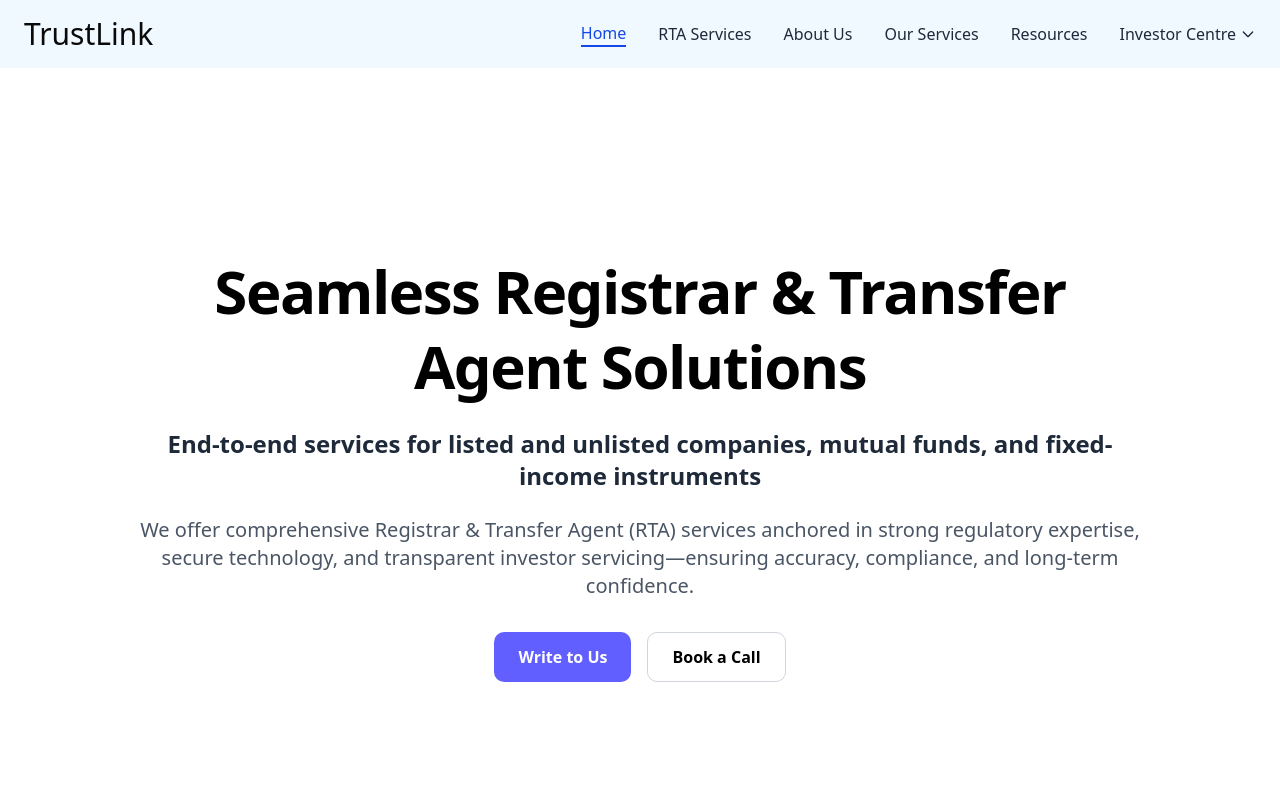
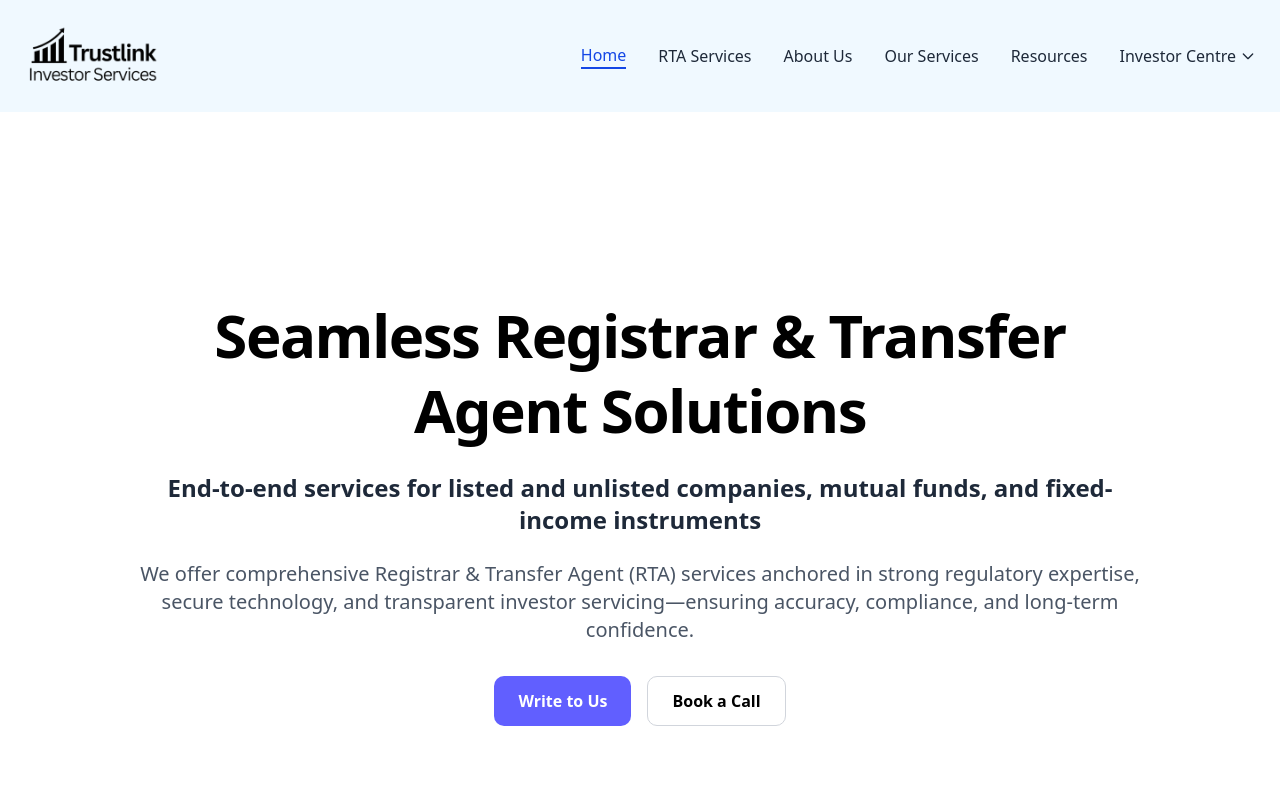
Before and after one commit to Ayushxcodes/rta, a Next.js app: page / in a window 1280 px wide. Shown: the top 800 px of the page. Built offline with nearby package versions, Linux system fonts and the light colour scheme.

Commit message:
logo_added

```diff
--- a/components/base/Navabr.tsx
+++ b/components/base/Navabr.tsx
@@ -18,7 +18,7 @@
         <div className="container mx-auto flex items-center justify-between px-6 py-4">
           {/* Logo */}
           <div className="flex items-center gap-3">
-            <h1 className="bold text-3xl">TrustLink</h1>
+            <img src="/logo.png" alt="TrustLink Logo" className="h-20 w-auto" />
           </div>
 
           {/* Desktop Navigation Links */}
```
Also changed, not shown: public/logo.png (added).
